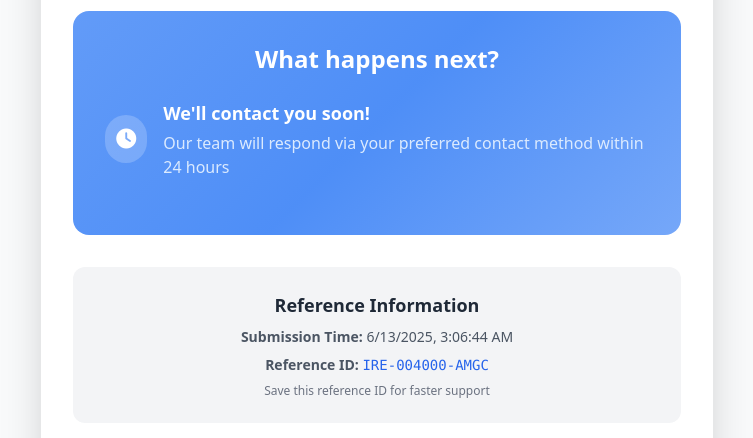
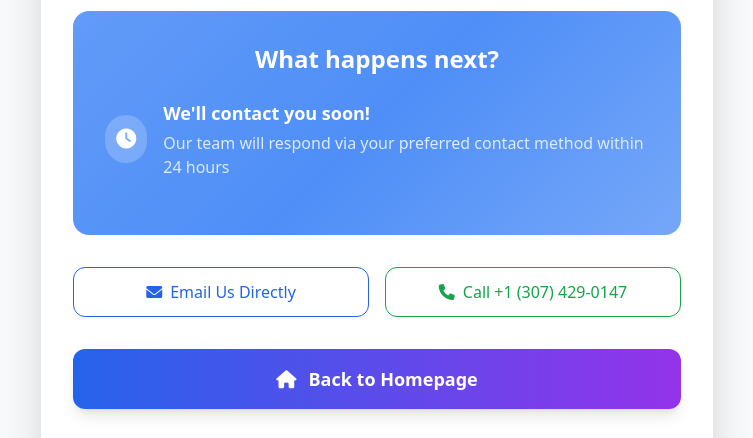
Before and after one commit to VoMinhTai2106/ireish-bulk-order, a plain HTML site: page thank-you/index.html in a window 1280 px wide. Shown: the part 341-779 px from the top of the page, without its empty margins (263-1016 px from the left). Drawn offline with nearby package versions, Linux system fonts and the light colour scheme.

Commit message:
Update index.html

```diff
--- a/thank-you/index.html
+++ b/thank-you/index.html
@@ -49,16 +49,6 @@
                     </div>
                 </div>
 
-                <!-- Reference ID -->
-                <div class="bg-gray-100 rounded-xl p-6 mb-8">
-                    <h3 class="text-lg font-semibold text-gray-800 mb-2">Reference Information</h3>
-                    <div class="text-sm text-gray-600 space-y-2">
-                        <p><strong>Submission Time:</strong> <span id="submission-time"></span></p>
-                        <p><strong>Reference ID:</strong> <span id="reference-id" class="font-mono text-blue-600"></span></p>
-                        <p class="text-xs text-gray-500">Save this reference ID for faster support</p>
-                    </div>
-                </div>
-
                 <!-- Quick Actions -->
                 <div class="grid grid-cols-1 md:grid-cols-2 gap-4 mb-8">
                     <a href="mailto:support@ireishprint.com" class="flex items-center justify-center py-3 px-4 border border-blue-600 rounded-xl text-blue-600 hover:bg-blue-50 transition-colors">
@@ -94,22 +84,9 @@
     </div>
 
     <script>
-        // Set current time
-        const now = new Date();
-        document.getElementById('submission-time').textContent = now.toLocaleString();
-
-        // Generate reference ID
-        function generateReferenceId() {
-            const timestamp = Date.now().toString().slice(-6);
-            const random = Math.random().toString(36).substr(2, 4).toUpperCase();
-            return `IRE-${timestamp}-${random}`;
-        }
-
-        document.getElementById('reference-id').textContent = generateReferenceId();
-
         // Optional: Auto-redirect after 30 seconds
         // setTimeout(() => {
-        //     window.location.href = 'ireishprint-bulk-benefits-final - Copy.html';
+        //     window.location.href = 'https://ireishprint.com/';
         // }, 30000);
     </script>
 </body>
```
